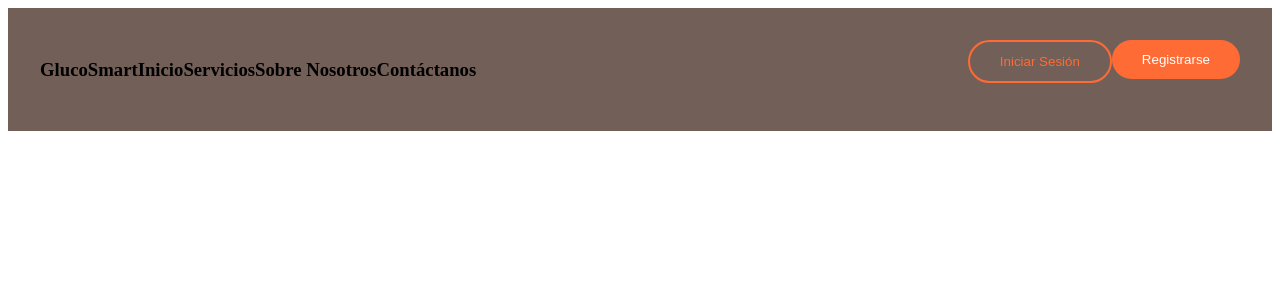
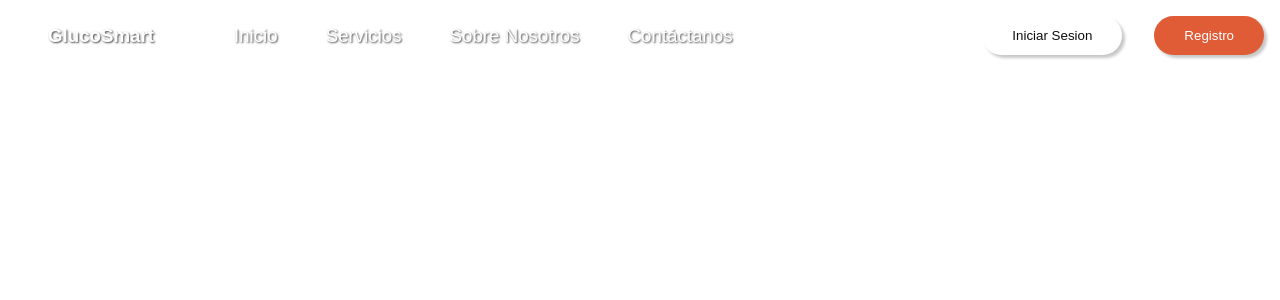
Before and after one commit to MTS-OpenSource/IntegraVida, an Angular app: page /landing in a window 1280 px wide. Shown: the top 300 px of the page. Built offline with nearby package versions, Linux system fonts and the light colour scheme.

Commit message:
Finish navbar & button component

```diff
--- a/src/app/core/services/lenguage.service.ts
+++ b/src/app/core/services/lenguage.service.ts
@@ -10,6 +10,8 @@ export class LanguageService {
       servicios: 'Servicios',
       nosotros: 'Sobre Nosotros',
       contactanos: 'Contáctanos',
+      sesion: 'Iniciar Sesion',
+      registro: 'Registro',
       heroTitle: 'La plataforma clínica que transforma el control de la diabetes',
     },
     en: {
@@ -17,6 +19,8 @@ export class LanguageService {
       servicios: 'Services',
       nosotros: 'About Us',
       contactanos: 'Contact Us',
+      sesion: 'Login',
+      registro: 'Register',
       heroTitle: 'The clinical platform that transforms diabetes management',
     }
   };
--- a/src/app/shared/button/button.css
+++ b/src/app/shared/button/button.css
@@ -1,17 +1,23 @@
 .btn-primary {
-  background-color: #FF6B35;
+  background-color: #E05C37;
   color: white;
   border: none;
-  border-radius: 25px;
+  box-shadow: 3px 3px 3px rgba(0, 0, 0, 0.22);
+  border-radius: 1.563rem;
   padding: 12px 30px;
   cursor: pointer;
+  font-family: "Poppins", sans-serif;
+  font-width: 400;
 }
 
 .btn-secondary {
-  background-color: transparent;
-  color: #FF6B35;
-  border: 2px solid #FF6B35;
-  border-radius: 25px;
+  background-color: #FFFFFF;
+  color: #0e0e0e;
+  border: none;
+  box-shadow: 3px 3px 3px rgba(0, 0, 0, 0.22);
+  border-radius: 1.563rem;
   padding: 12px 30px;
   cursor: pointer;
+  font-family: "Poppins", sans-serif;
+  font-width: 400;
 }
--- a/src/app/shared/navbar/navbar.css
+++ b/src/app/shared/navbar/navbar.css
@@ -1,23 +1,44 @@
-html{
-  padding: 0;
-  margin: 0;
-  border: 0;
-}
-nav{
+nav {
   display: flex;
   flex-direction: row;
   justify-content: space-between;
-  background-color: #725f58;
-  padding: 2rem;
+  padding: 1rem;
   margin: 0;
   border: 0;
+  width: 100%;
+  box-sizing: border-box;
+  position: sticky;
+  top: 0;
+  z-index: 1000;
 }
 .text-nav{
   display: flex;
   flex-direction: row;
-  justify-content: space-around;
+  color: white;
+  gap: 3rem;
   align-items: center;
+  text-shadow: 1px 1px 2px rgba(0, 0, 0, 0.71);
+  font-family: "Poppins", sans-serif;
+}
+.text-nav a{
+  text-decoration: none;
+  color: white;
+  font-family: "Poppins", sans-serif;
+}
+.text-nav a:hover{
+  color:#5AAEA4;
+  cursor: pointer;
+}
+.text-nav h3{
+  font-weight: 500;
+
+}
+.text-nav h1{
+  font-weight: 600;
+  padding: 0rem 2rem !important;
 }
 .buttons-nav{
   display: flex;
+  align-content: center;
+  gap: 2rem;
 }
--- a/src/app/shared/navbar/navbar.html
+++ b/src/app/shared/navbar/navbar.html
@@ -1,13 +1,15 @@
 <nav>
   <section class="text-nav">
     <h1>GlucoSmart</h1>
-    <h3>{{ langService.translate('inicio') }}</h3>
-    <h3>{{ langService.translate('servicios') }}</h3>
-    <h3>{{ langService.translate('nosotros') }}</h3>
-    <h3  n >{{ langService.translate('contactanos') }}</h3>
+    <a href="">
+      <h3>{{ langService.translate('inicio') }}</h3>
+    </a>
+    <a href=""><h3>{{ langService.translate('servicios') }}</h3></a>
+    <a href=""><h3>{{ langService.translate('nosotros') }}</h3></a>
+    <a href=""><h3>{{ langService.translate('contactanos') }}</h3></a>
   </section>
   <section class="buttons-nav">
-    <app-button text="Iniciar Sesión" type="secondary" />
-    <app-button text="Registrarse" type="primary" />
+    <app-button [text]="langService.translate('sesion')" type="secondary" />
+    <app-button [text]="langService.translate('registro')" type="primary" />
   </section>
 </nav>
--- a/src/styles.css
+++ b/src/styles.css
@@ -1 +1,11 @@
 /* You can add global styles to this file, and also import other style files */
+* {
+  margin: 0;
+  padding: 0;
+  box-sizing: border-box;
+}
+
+body {
+  width: 100%;
+  overflow-x: hidden; /* evita scroll horizontal */
+}
```
Also changed, not shown: 1 other file (tests, documents, lock files or other folders).
